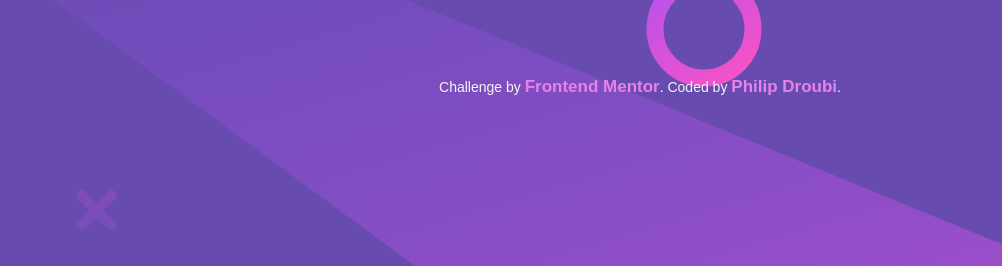
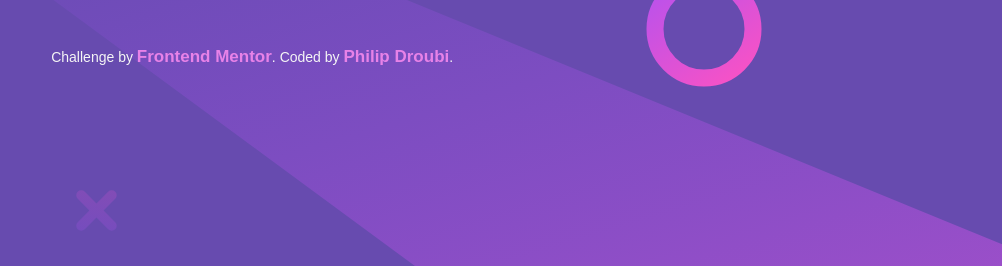
Before and after one commit to Philip-Droubi/Huddle-landing-page, a plain HTML site: page index.html in a window 1280 px wide. Shown: the part 534-800 px from the top of the page, 0-1002 px from the left. Drawn offline with Linux system fonts and the light colour scheme; a web font is replaced by a local one.

Commit message:
Update hunddle-landing.css

```diff
--- a/Css/hunddle-landing.css
+++ b/Css/hunddle-landing.css
@@ -152,10 +152,8 @@ body{
   }
 }
 .attribution {
-    margin-top: 30px;
     font-size: 14px;
     color: var(--p-color);
-    text-align: center;
 }
   .attribution a {
     color: var(--Soft-Magenta);
```
